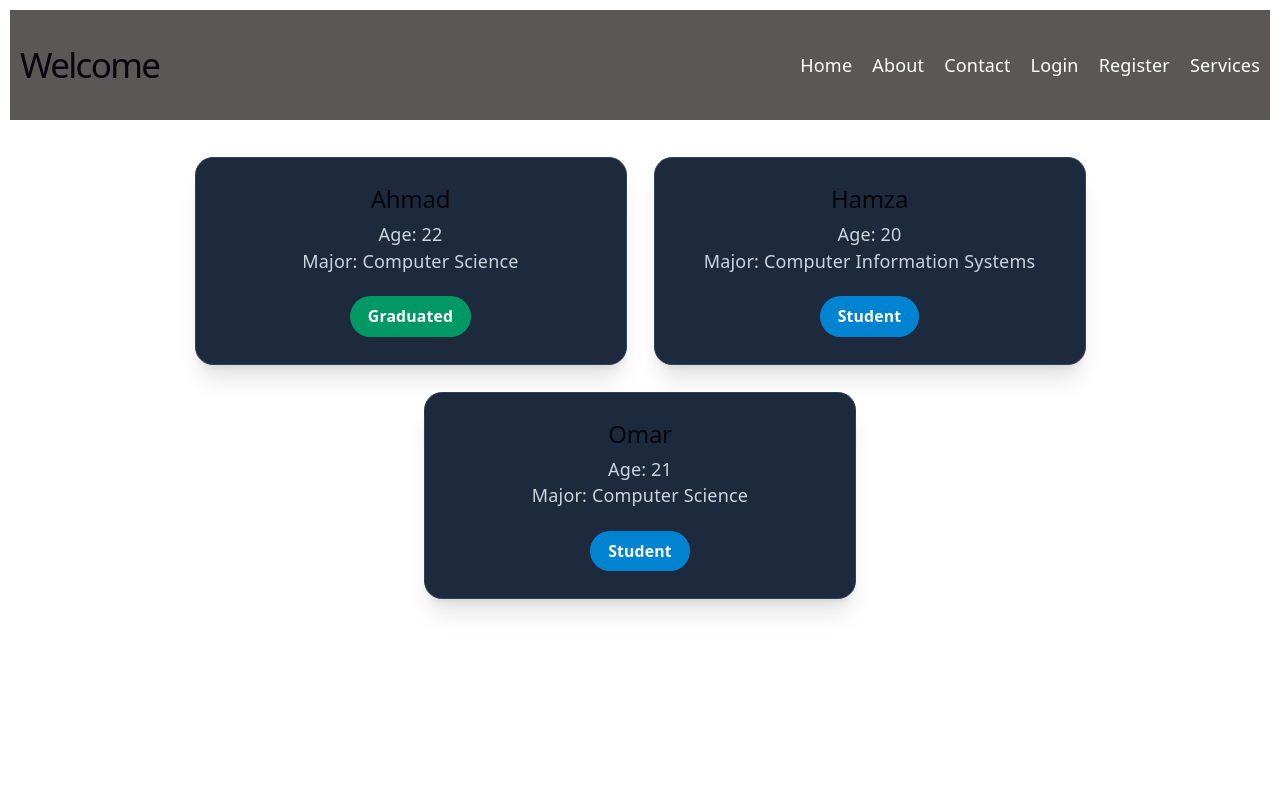
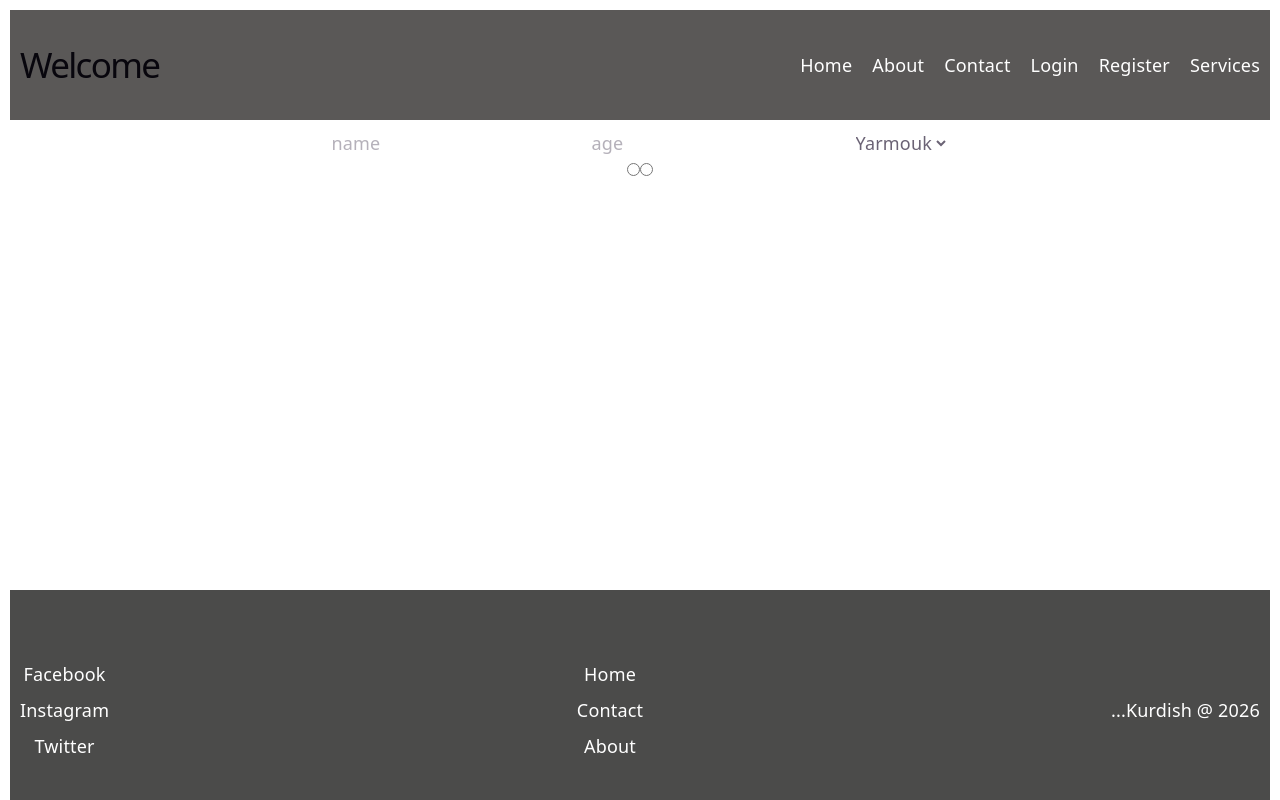
Before and after one commit to Hamzakurd/React6, a React (Vite) app in the folder react/: page / in a window 1280 px wide. Shown: the top 800 px of the page. Built offline with nearby package versions, Linux system fonts and the light colour scheme.

Commit message:
add new form and counter

```diff
--- a/react/src/App.jsx
+++ b/react/src/App.jsx
@@ -1,40 +1,71 @@
 import Footer from "./assets/Components/Layout/Footer";
-import Greeting from "./assets/Components/Layout/Greeting";
+
 import Header from "./assets/Components/Layout/Header";
-import Student from "./assets/Components/Layout/Student";
-import Home from "./assets/Pages/Home";
+
+import { useState } from 'react';
+
 
 
 function App() {
-  return (
-    <>
+
+  const [data , setData] = useState({
+    name:"",
+    age:0,
+    unversity:"",
+    married:false,
+    hascar:false,
+  });
+  console.log(data);
+
+  return ( <>
       <Header />
-
-      <div className="min-h-[100vh] p-6">
+      <div className="min-h-100">
 
 
-        <div className="flex flex-wrap justify-center gap-6">
-          <Student
-            name="Ahmad"
-            age={22}
-            major="Computer Science"
-            graduated={true}
+        <form action="">
+          <input
+           type="text"
+           placeholder="name"
+           name="name"
+           id=""
+           onChange={(e) => setData({...data , name: e.target.value})}
+
           />
+          <input
+           type="number"
+           placeholder="age"
+           name="age"
+           id=""
 
-          <Student
-            name="Hamza"
-            age={20}
-            major="Computer Information Systems"
-            graduated={false}
           />
+          <select
+          name="uni"
+          id=""
+          onChange={(e) => setData({...data, unversity: e.target.value})}>
+            <option value={"yarmouk"}>Yarmouk</option>
+            <option value={"Just"}>Just</option>
+            <option value={"Jadara"}>Jadara</option>
+            </select>
+            <div>
+              <label htmlFor="married"></label>
+              <input
+              type="radio"
+              name="married"
+              value={"yes"}
+             onChange={(e) => setData({...data , married: e.target.value})}/>
 
-          <Student
-            name="Omar"
-            age={21}
-            graduated={false}
-          />
-        </div>
+              <input
+              type="radio"
+              name="married"
+              value={"no"}
+             onChange={(e) => setData({...data , married: e.target.value})}/>
+
+
+</div>
+</form>
       </div>
+
+
 
       <Footer />
     </>
--- /dev/null
+++ b/react/src/assets/Components/ne file react task/task1.jsx
@@ -0,0 +1,45 @@
+import Footer from "./assets/Components/Layout/Footer";
+import Greeting from "./assets/Components/Layout/Greeting";
+import Header from "./assets/Components/Layout/Header";
+import Student from "./assets/Components/Layout/Student";
+import Home from "./assets/Pages/Home";
+import {usestate} from React
+import React from "react";
+
+function task1() {
+  return (
+    <>
+      <Header />
+
+      <div className="min-h-[100vh] p-6">
+
+
+        <div className="flex flex-wrap justify-center gap-6">
+          <Student
+            name="Ahmad"
+            age={22}
+            major="Computer Science"
+            graduated={true}
+          />
+
+          <Student
+            name="Hamza"
+            age={20}
+            major="Computer Information Systems"
+            graduated={false}
+          />
+
+          <Student
+            name="Omar"
+            age={21}
+            graduated={false}
+          />
+        </div>
+      </div>
+
+      <Footer />
+    </>
+  );
+}
+
+export default App;
```
